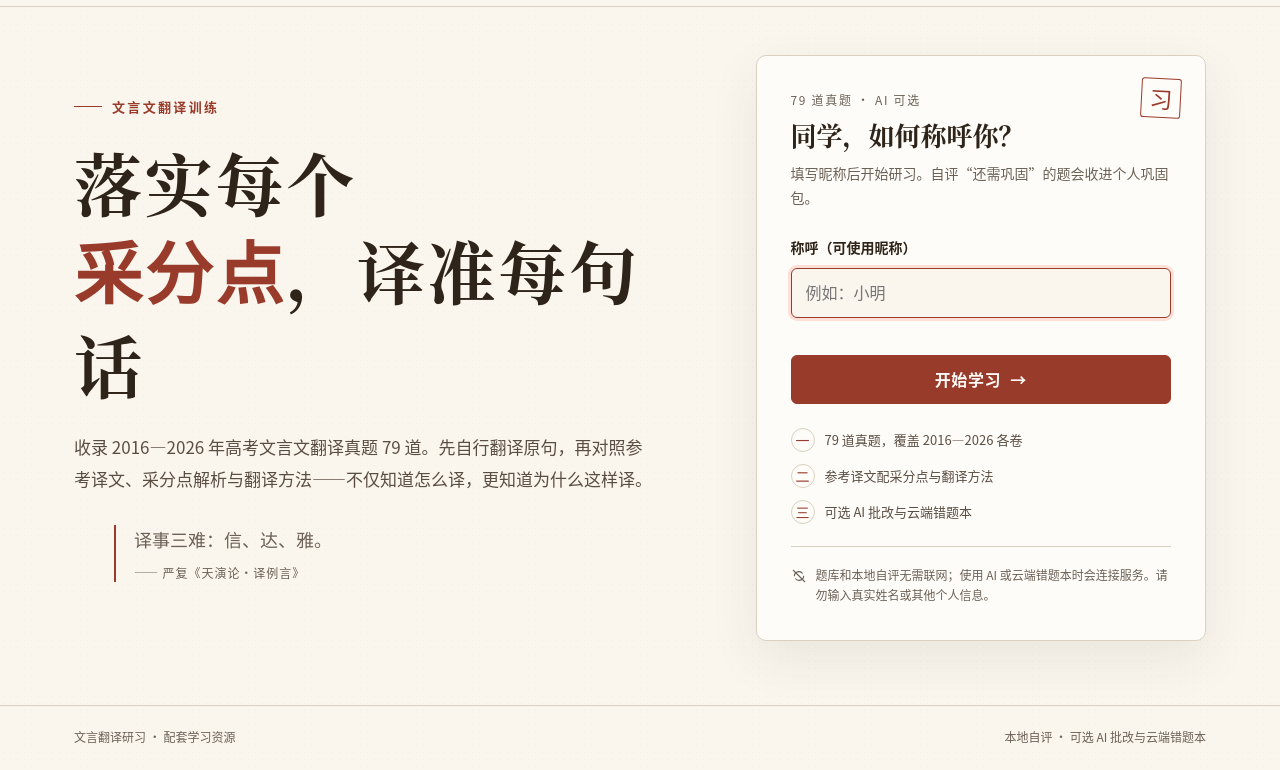
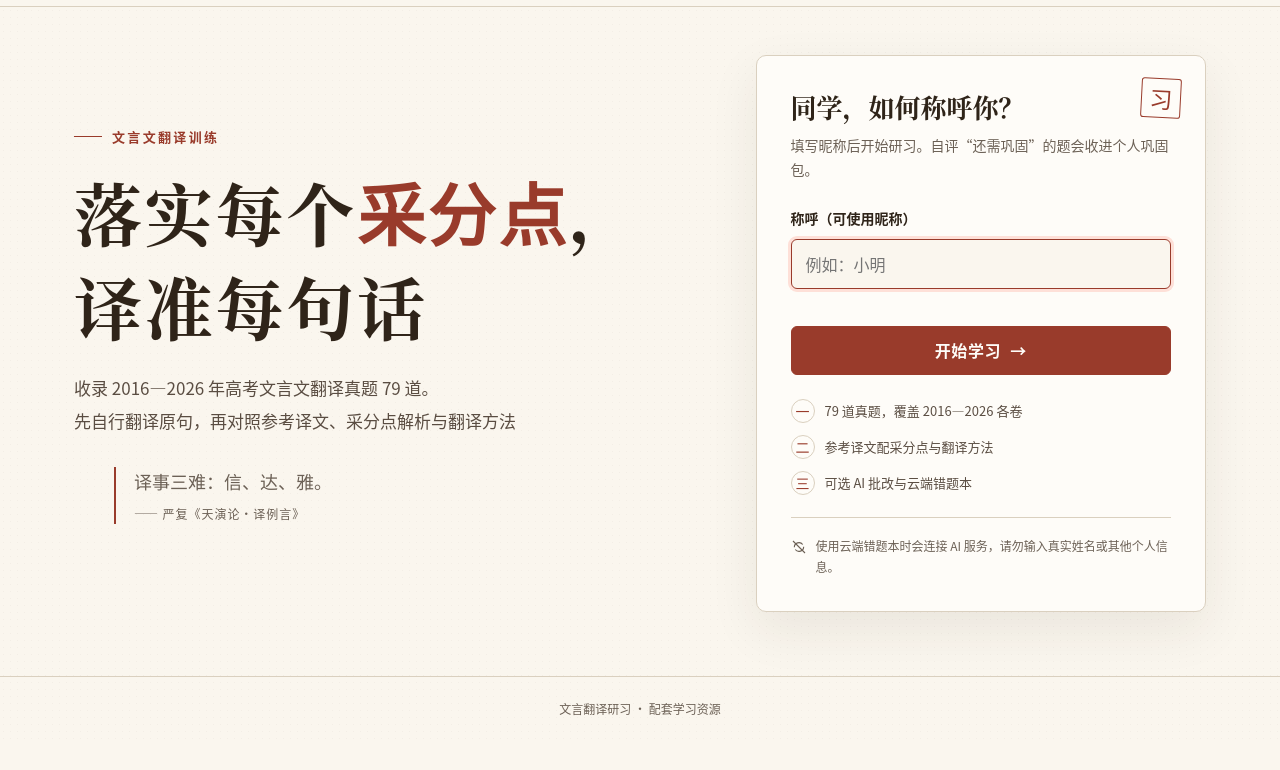
Before and after one commit to Suarne/fanyi, a plain HTML site: page index.html in a window 1280 px wide. Shown: the part 70-840 px from the top of the page. After the commit the page ends 811 px from the top, so only its background shows below. Drawn offline with Linux system fonts and the light colour scheme.

Commit message:
Add files via upload

```diff
--- a/index.html
+++ b/index.html
@@ -190,7 +190,7 @@ tr:last-child td{border-bottom:0}
 .review-item-last{font-size:12px;color:var(--muted)}
 .review-redo{font-weight:700;color:var(--cinnabar);white-space:nowrap}
 .site-footer{border-top:1px solid var(--line);color:var(--muted);font-size:12px}
-.footer-inner{min-height:64px;display:flex;align-items:center;justify-content:space-between;gap:20px}
+.footer-inner{min-height:64px;display:flex;align-items:center;justify-content:center;gap:20px;text-align:center}
 .toast{position:fixed;left:50%;bottom:24px;z-index:40;transform:translateX(-50%);max-width:min(520px,calc(100% - 32px));padding:12px 18px;background:var(--ink);color:var(--paper);border-radius:6px;box-shadow:var(--shadow);font-size:14px}
 .storage-notice{margin-bottom:20px;padding:12px 16px;background:var(--cinnabar-soft);color:var(--cinnabar-dark);border:1px solid var(--cinnabar);border-radius:6px;font-size:13px}
 textarea{font:inherit}
@@ -220,7 +220,7 @@ textarea{font:inherit}
   .view{padding-block:30px 44px}.welcome-grid{grid-template-columns:1fr;gap:32px;min-height:0}.hero-title{font-size:40px;max-width:none}.hero-copy{font-size:16px;margin-bottom:20px}.classic-quote{font-size:16px}.login-panel{padding:24px}.login-panel:after{right:18px;top:18px}
   .page-heading{align-items:flex-start;margin-bottom:24px}.page-heading h1{font-size:28px}.heading-note{display:none}.stats-grid{grid-template-columns:repeat(2,1fr)}.stat{padding:16px}.stat:nth-child(2){border-right:0}.stat:nth-child(-n+2){border-bottom:1px solid var(--line)}.stat-value{font-size:28px}
   .review-entry{padding:16px}.review-count{font-size:20px}.question-row{grid-template-columns:32px minmax(0,1fr) 18px;gap:10px;padding:12px 4px;min-height:88px}.question-row .status-badge{grid-column:2;justify-self:start;margin-top:-4px}.question-row .row-arrow{grid-column:3;grid-row:1/3}.question-main small{max-width:100%}.question-number{font-size:18px}
-  .quiz-title{font-size:25px}.question-panel,.result-panel{padding:20px 16px}.sentence{font-size:20px;line-height:2.2}.slot{width:44px;height:44px;margin-inline:1px}.quiz-actions{align-items:stretch;flex-direction:column}.quiz-actions .primary-button{width:100%}.quiz-hint{text-align:center}.fold-subtitle{display:none}.fold-title{flex:1}.fold summary{gap:9px}.verdict h2{font-size:21px}.review-item{grid-template-columns:1fr;gap:10px}.review-redo{font-size:14px}.footer-inner{align-items:flex-start;flex-direction:column;justify-content:center;gap:2px;padding-block:14px}
+  .quiz-title{font-size:25px}.question-panel,.result-panel{padding:20px 16px}.sentence{font-size:20px;line-height:2.2}.slot{width:44px;height:44px;margin-inline:1px}.quiz-actions{align-items:stretch;flex-direction:column}.quiz-actions .primary-button{width:100%}.quiz-hint{text-align:center}.fold-subtitle{display:none}.fold-title{flex:1}.fold summary{gap:9px}.verdict h2{font-size:21px}.review-item{grid-template-columns:1fr;gap:10px}.review-redo{font-size:14px}.footer-inner{align-items:center;flex-direction:column;justify-content:center;gap:2px;padding-block:14px}
 }
 @media (prefers-reduced-motion:reduce){html{scroll-behavior:auto}*,*:before,*:after{animation:none!important;transition:none!important}}
 </style>
@@ -241,7 +241,7 @@ textarea{font:inherit}
 </header>
 <main id="app" class="shell"></main>
 <footer class="site-footer">
-  <div class="shell footer-inner"><span>文言翻译研习 · 配套学习资源</span><span>本地自评 · 可选 AI 批改与云端错题本</span></div>
+  <div class="shell footer-inner"><span>文言翻译研习 · 配套学习资源</span></div>
 </footer>
 <div class="toast" id="toast" role="status" aria-live="polite" hidden></div>
 <script type="module">
@@ -350,12 +350,11 @@ function renderWelcome(){
   setView('welcome',`<section class="view welcome-grid">
     <div>
       <div class="eyebrow">文言文翻译训练</div>
-      <h1 class="hero-title">落实每个<br><em>采分点</em>，译准每句话</h1>
-      <p class="hero-copy">收录 2016—2026 年高考文言文翻译真题 79 道。先自行翻译原句，再对照参考译文、采分点解析与翻译方法——不仅知道怎么译，更知道为什么这样译。</p>
+      <h1 class="hero-title">落实每个<em>采分点</em>，<br>译准每句话</h1>
+      <p class="hero-copy">收录 2016—2026 年高考文言文翻译真题 79 道。<br>先自行翻译原句，再对照参考译文、采分点解析与翻译方法</p>
       <blockquote class="classic-quote">译事三难：信、达、雅。<small>—— 严复《天演论·译例言》</small></blockquote>
     </div>
     <section class="paper-panel login-panel" aria-labelledby="login-title">
-      <div class="panel-kicker">79 道真题 · AI 可选</div>
       <h2 id="login-title">同学，如何称呼你？</h2>
       <p class="panel-copy">填写昵称后开始研习。自评“还需巩固”的题会收进个人巩固包。</p>
       <form id="name-form" novalidate>
@@ -369,7 +368,7 @@ function renderWelcome(){
         <li><span class="feature-number">二</span>参考译文配采分点与翻译方法</li>
         <li><span class="feature-number">三</span>可选 AI 批改与云端错题本</li>
       </ul>
-      <div class="offline-note">${iconOffline}<span>题库和本地自评无需联网；使用 AI 或云端错题本时会连接服务。请勿输入真实姓名或其他个人信息。</span></div>
+      <div class="offline-note">${iconOffline}<span>使用云端错题本时会连接 AI 服务，请勿输入真实姓名或其他个人信息。</span></div>
     </section>
   </section>`);
   document.getElementById('name-input').focus();
@@ -457,7 +456,7 @@ function renderQuiz(){
         <form id="grade-form" novalidate>
           <label class="field-label" for="translation-input">我的译文</label>
           <textarea class="translation-input" id="translation-input" name="translation" aria-describedby="translation-count ai-error" aria-invalid="${gradingError?'true':'false'}" ${grading?'disabled':''}>${esc(draft)}</textarea>
-          <div class="input-meta"><span id="translation-count">已输入 ${draft.length} / 2000 字符，至少 4 字符</span><span>10 分制建议评分</span></div>
+          <div class="input-meta"><span id="translation-count">已输入 ${draft.length} / 2000 字符，至少 4 字符</span><span>（10分制）</span></div>
           <p class="privacy-note">译文会发送给 AI 服务用于本次批改，请不要输入个人信息。</p>
           <div class="ai-error" id="ai-error" role="alert" ${gradingError?'':'hidden'}>${esc(gradingError)}</div>
           <div class="ai-actions"><button class="primary-button" id="grade-button" type="submit" ${grading?'disabled':''}>${grading?'AI 正在批改…':gradingError?'重试 AI 批改':'AI 批改'}</button><button class="secondary-button" type="button" data-action="reveal">只看参考答案</button></div>
@@ -469,6 +468,7 @@ function renderQuiz(){
   </section>`);
 }
 function openQuiz(id){
+  newCode=false;
   currentId=id;revealed=!!data.aiResults[id];marked=null;gradingError='';renderQuiz();
 }
 function applyCloudBook(book){cloudItems=book.items;cloudVersion=book.version;data.cloudStatus='synced';saveData();}
```
